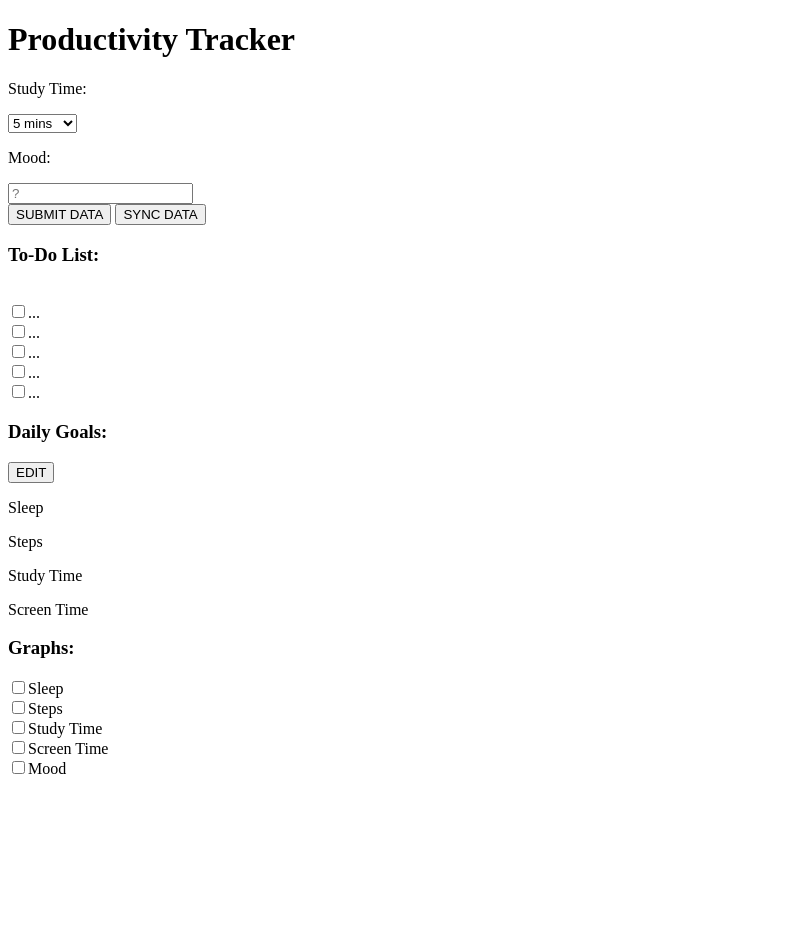
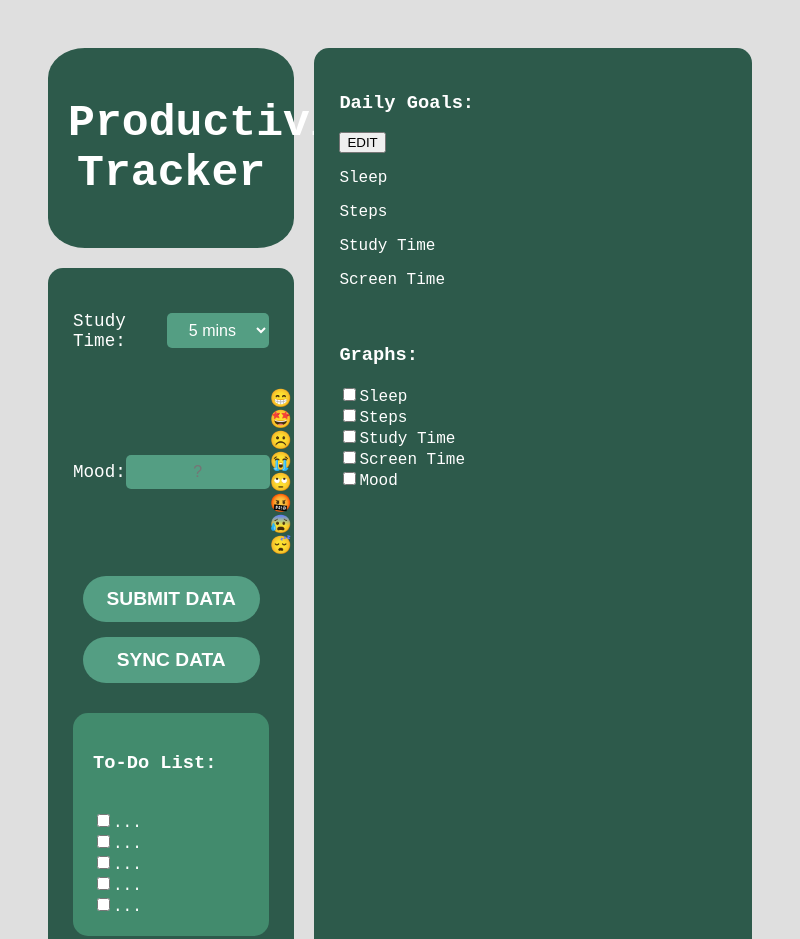
Before and after one commit to Carterbeard/Productivity-Tracker-App, an Electron app: page frontend/renderer/pages/home.html in a window 800 px wide. Shown: the top 939 px of the page. Before the commit the page ends 800 px from the top, so only its background shows below. Drawn offline with Linux system fonts and the light colour scheme.

Commit message:
Started the css for the left column as well as adding a bit to the html i.e. emojis

```diff
--- a/frontend/renderer/pages/home.html
+++ b/frontend/renderer/pages/home.html
@@ -4,11 +4,15 @@
     <meta charset="UTF-8">
     <meta name="viewport" content="width=device-width, initial-scale=1.0">
     <title>Home Page</title>
+
+    <link rel="stylesheet" href="style.css">
 </head>
 <body>
     <div class="columns">
         <div class="column_one">
+            <div class="title_section">
             <h1>Productivity Tracker</h1>
+            </div>
             <div class="input_section">
                 <div class="study_time_section">
                     <p>Study Time: </p>
@@ -40,7 +44,12 @@
                 </div>
                 <div class="mood_section">
                     <p>Mood:</p>
-                    <input id = "box" placeholder="?" readonly>
+                    <input id = "mood_input" placeholder="?" readonly>
+
+                    <div id="emojis">
+                        <span>😁</span><span>🤩</span><span>☹️</span><span>😭</span>
+                        <span>🙄</span><span>🤬</span><span>😰</span><span>😴</span>
+                    </div>
                 </div>
                 <button class = "submit_btn">SUBMIT DATA</button>
                 <button class = "sync_btn">SYNC DATA</button>
--- /dev/null
+++ b/frontend/renderer/pages/style.css
@@ -0,0 +1,124 @@
+body {
+    background-color: #dfdfdf;
+    padding: 40px;
+    font-family: 'Courier New', Courier, monospace;
+    color: white;
+}
+.columns {
+    display: flex;
+    gap: 20px;
+    max-width: 1000;
+    margin: 0 auto;
+}
+
+.column_one {
+    flex-direction: column;
+    width: 35%;
+    display: flex;
+    gap: 20px;
+
+}
+
+.column_two {
+    width: 65%;
+    background-color: #2d5a4b;
+    border-radius: 15px;
+    padding: 25px;
+    display: flex;
+    flex-direction: column;
+    gap: 20px;
+}
+
+.title_section {
+    background-color: #2d5a4b;
+    font-size: 1.4rem;
+    text-align: center;
+    border-radius: 15%;
+    padding: 20px;
+}
+
+.input_section {
+    background-color: #2d5a4b;
+    padding: 25px;
+    border-radius: 15px;
+    flex-grow: 1;
+}
+
+.study_time_section {
+    display: flex;
+    justify-content: space-between;
+    align-items: center;
+    margin-bottom: 20px;
+    font-size: 1.1rem;
+}
+
+.study_time_section select {
+    background-color: #549e83;
+    color: white;
+    border: none;
+    padding: 8px 12px;
+    border-radius: 5px;
+    font-size: 1rem;
+    outline: none;
+    text-align: center;
+    width: 120px;
+}
+
+.mood_section {
+    display: flex;
+    justify-content: space-between;
+    align-items: center;
+    margin-bottom: 20px;
+    font-size: 1.1rem;
+}
+
+.mood_section input {
+    background-color: #549e83;
+    color: white;
+    border: none;
+    padding: 8px 12px;
+    border-radius: 5px;
+    font-size: 1rem;
+    outline: none;
+    text-align: center;
+    width: 120px;
+}
+
+.submit_btn {
+    background-color: #549e83;
+    color: white;
+    border: none;
+    padding: 12px;
+    border-radius: 25px;
+    width: 90%;
+    margin: 15px auto;
+    display: block;
+    font-size: 1.2rem;
+    font-weight: bold;
+    cursor: pointer;
+}
+
+.sync_btn {
+    background-color: #549e83;
+    color: white;
+    border: none;
+    padding: 12px;
+    border-radius: 25px;
+    width: 90%;
+    margin: 15px auto;
+    display: block;
+    font-size: 1.2rem;
+    font-weight: bold;
+    cursor: pointer;
+}
+
+.submit_btn:hover {
+    background-color: #428b6d;
+}
+
+.to_do_list {
+    background-color: #428b6d;
+    padding: 20px;
+    border-radius: 15px;
+    margin-top: 30px;
+}
```
